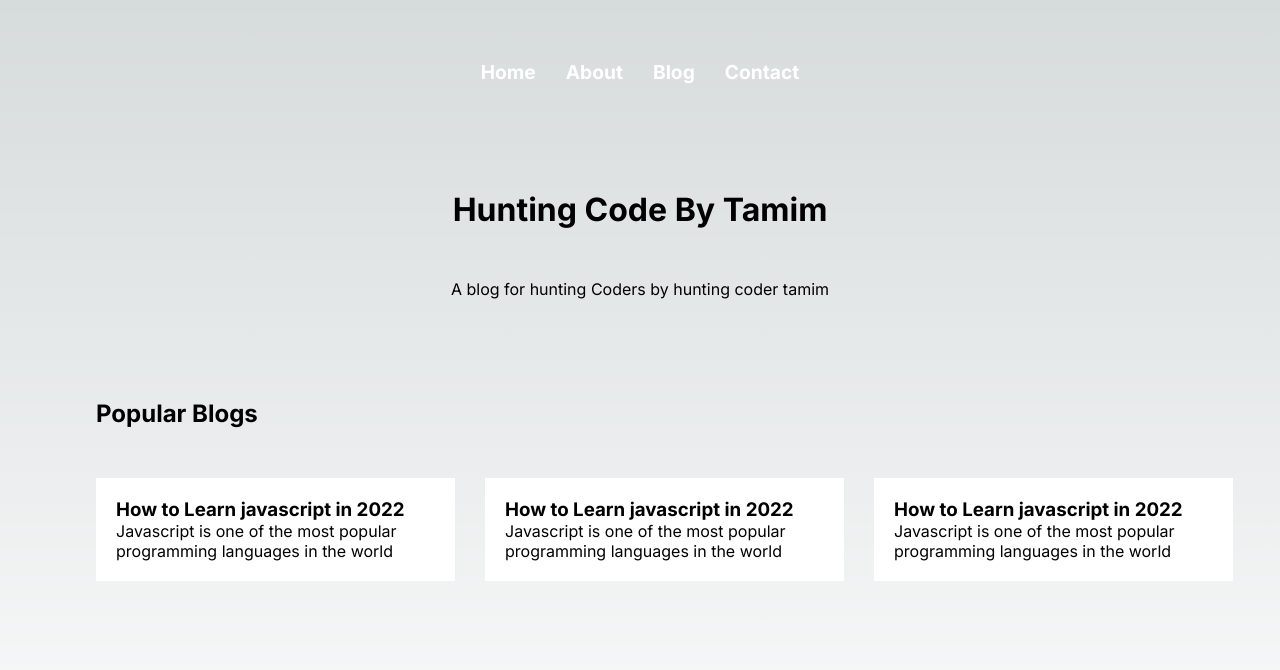
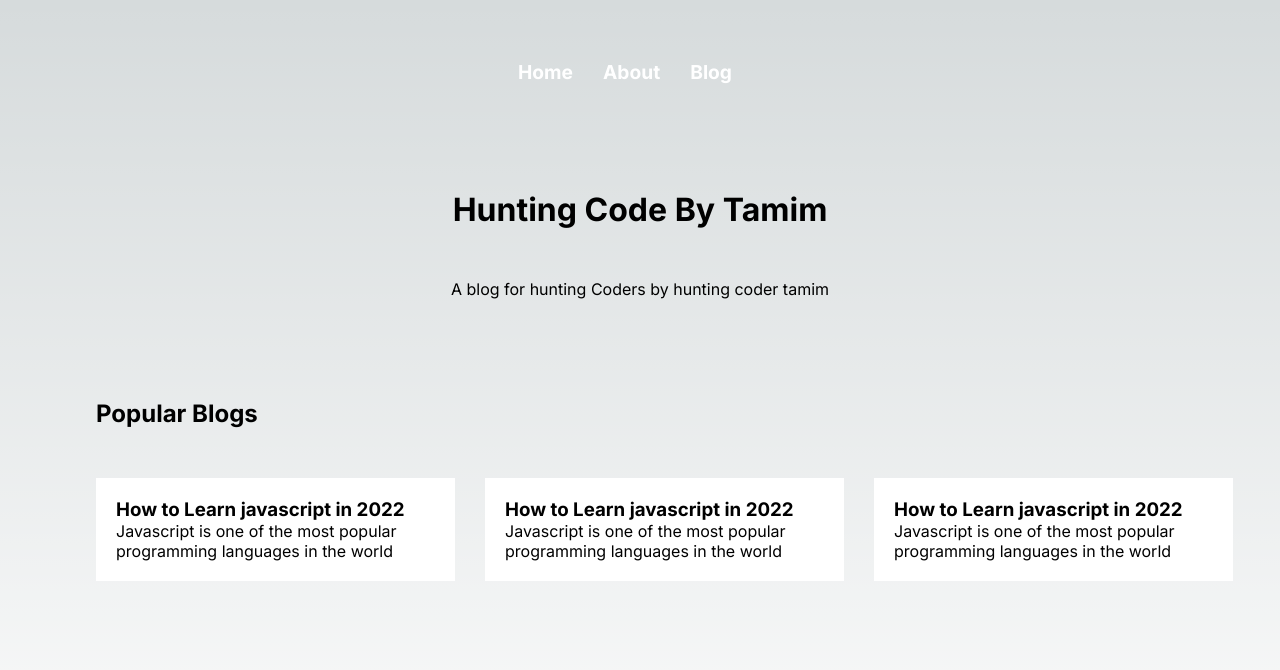
Before and after one commit to tamimhasan19702/learningNextJS, a Next.js app: page / in a window 1280 px wide. Shown: the top 670 px of the page. Built offline with nearby package versions, Linux system fonts and the light colour scheme.

Commit message:
delete 1 file and update 1 file

```diff
--- a/src/app/page.js
+++ b/src/app/page.js
@@ -5,6 +5,7 @@
 import styles from "./page.module.css";
 import Head from "next/head";
 import Script from "next/script";
+import Link from "next/link";
 
 export default function Home() {
   return (
@@ -18,11 +19,11 @@
 
     <nav className={styles.mainnav}>
       <ul>
-        <li>Home</li>
-        <li>About</li>
-        <li>Blog</li>
-        <li>Contact</li>
-      </ul>
+        <Link href='/'><li>Home</li></Link>
+        <Link href='/about'><li>About</li></Link>
+        <Link href='/blog'><li>Blog</li></Link>
+        <Link href='/contact'><li></li></Link>
+        </ul>
     </nav>
 
     <main className={styles.main}>
```
Also changed, not shown: src/app/blogpost/[slug]/page.js (deleted, +0 -15 lines).
